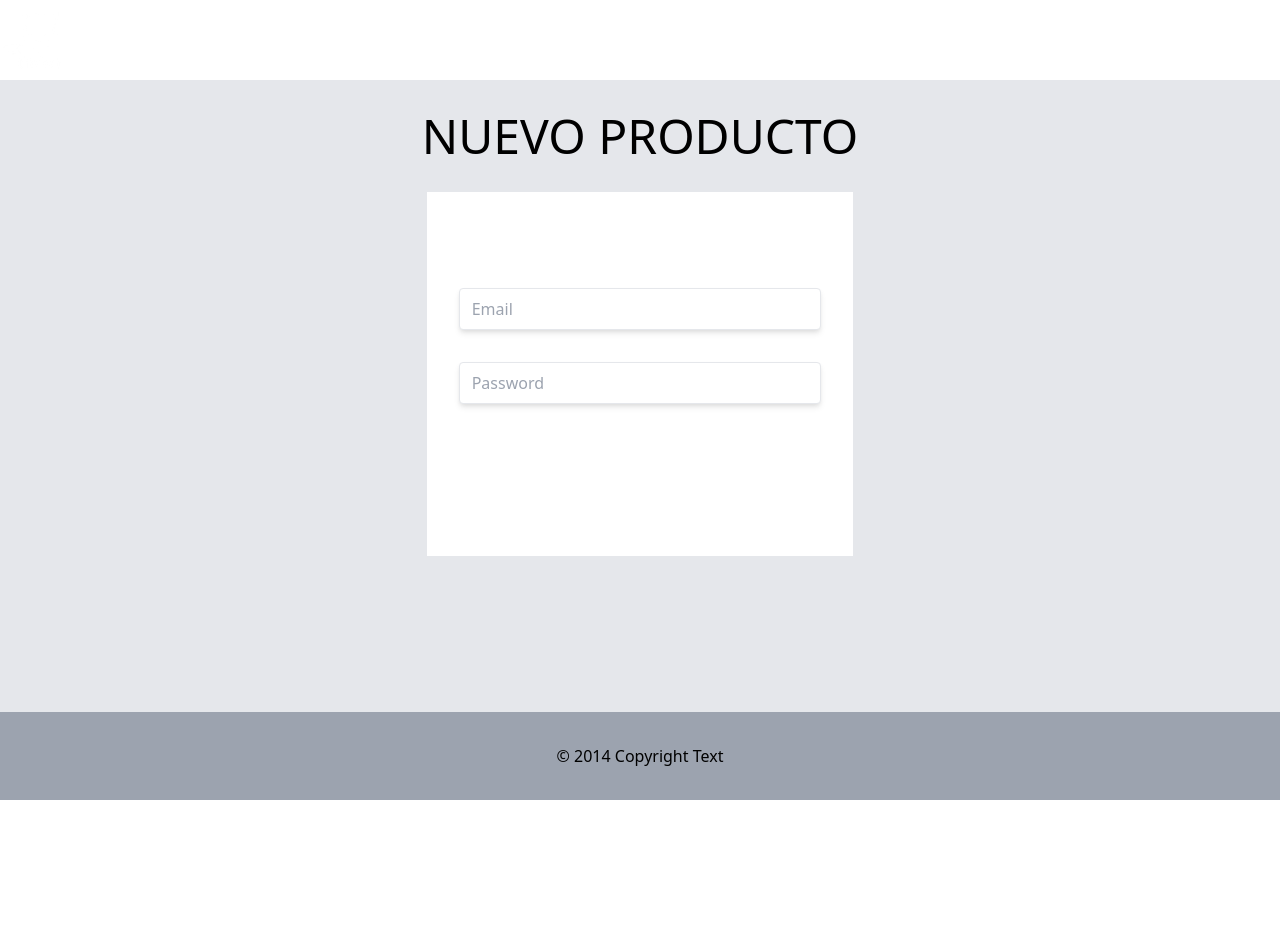
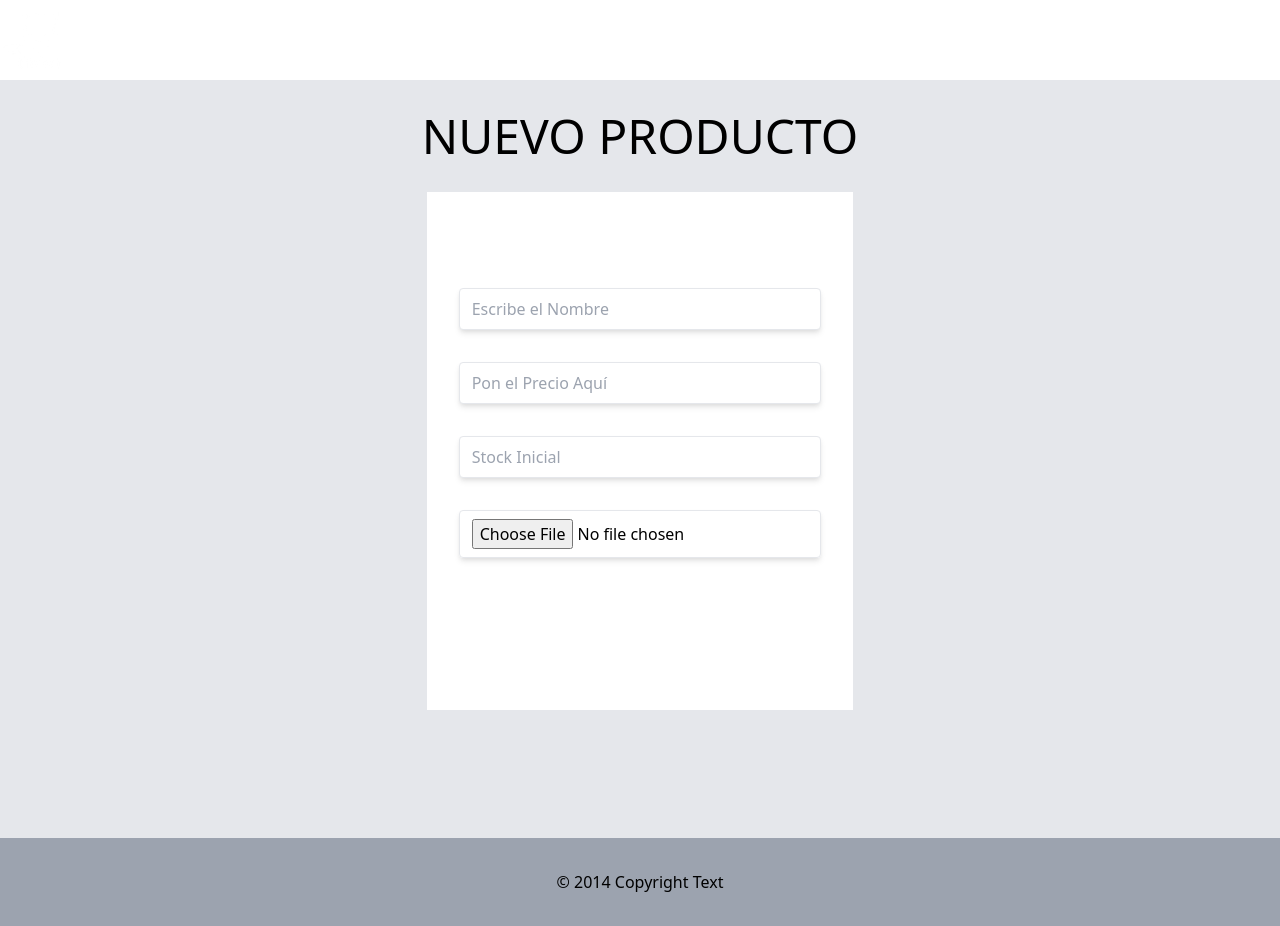
Before and after one commit to chavilla/distribuidora-fronted, a Next.js app: page /nuevoProducto in a window 1280 px wide. Before the commit the page ends 800 px from the top, so only its background shows below. Built offline with nearby package versions, Linux system fonts and the light colour scheme; no server answers.

Commit message:
Se programa la subida de imagenes

```diff
--- a/components/Producto.js
+++ b/components/Producto.js
@@ -16,8 +16,9 @@ const Producto = ({ producto }) => {
 
   return (
       <div className="bg-white shadow-lg pb-6 mb-10">
-        <div className="">
+        <div className="border w-full">
           <img
+            className="w:11/12"
             src={`${process.env.backend}/api/products/getImage/${image}`}
             alt={`Imagen ${name}`}
           ></img>
--- a/context/productos/productoReducer.js
+++ b/context/productos/productoReducer.js
@@ -1,6 +1,7 @@
 import {
     OBTENER_PRODUCTOS,
-    AGREGAR_PRODUCTO_CARRITO
+    AGREGAR_PRODUCTO_CARRITO,
+    ESTABLECER_IMAGEN
 } from '../../types/';
 
 export default (state,action)=>{
@@ -15,6 +16,11 @@ export default (state,action)=>{
                 ...state,
                 productos: state.productos.map(producto=> producto.id === action.payload.id ? action.payload : producto ),
             }
+        case ESTABLECER_IMAGEN:
+            return{
+                ...state,
+                imagen:action.payload
+            }
         default:{
             return state;
         }
--- a/context/productos/productoState.js
+++ b/context/productos/productoState.js
@@ -1,13 +1,15 @@
 import { useReducer } from "react";
 import productoContext from "./productoContext";
 import productoReducer from "./productoReducer";
-import { OBTENER_PRODUCTOS, AGREGAR_PRODUCTO_CARRITO } from "../../types/";
+import { OBTENER_PRODUCTOS, AGREGAR_PRODUCTO_CARRITO, ESTABLECER_IMAGEN } from "../../types/";
 import clienteAxios from '../../config/axios';
+import { uploadImage } from "../../helper/uploadImage";
 
 const productoState = ({ children }) => {
   const initialState = {
     productos: [],
-    agregado: false
+    agregado: false,
+    imagen:null
   };
   const [state, dispatch] = useReducer(productoReducer, initialState);
 
@@ -22,6 +24,24 @@ const productoState = ({ children }) => {
       console.log(error);
     }
   };
+
+  const guardarProducto=async (producto)=>{
+    try {
+      const respuesta=await clienteAxios.post('api/products', producto);
+      const id=respuesta.data.productStored.id;
+      const upload=await uploadImage(`${process.env.backend}/api/products/image/${id}`,state.imagen,'image');
+      console.log(upload);
+    } catch (error) {
+      console.log(error);
+    }
+  }
+
+  const establecerImagen=(imagen)=>{
+    dispatch({
+      type:ESTABLECER_IMAGEN,
+      payload:imagen
+    })
+  }
 
   const añadirProductoCarrito =async (producto) => {
     const respuesta=await clienteAxios.put(`/api/products/${producto.id}`);
@@ -41,9 +61,12 @@ const productoState = ({ children }) => {
     <productoContext.Provider
       value={{
         productos: state.productos,
+        imagen:state.imagen,
         agregado: state.agregado,
         obtenerProductos,
         añadirProductoCarrito,
+        guardarProducto,
+        establecerImagen
       }}
     >
       {children}
--- /dev/null
+++ b/helper/uploadImage.js
@@ -0,0 +1,23 @@
+export  const uploadImage=(url, files, name)=>{
+    return new Promise((resolve,reject)=>{
+        var formData=new FormData();
+        var xhr=new XMLHttpRequest();
+
+        for (let index = 0; index < files.length; index++) {
+            formData.append(name,files[index],files[index].name);
+        }
+
+        xhr.onreadystatechange=()=>{
+            if (xhr.readyState==4){
+                if (xhr.status==200){
+                    resolve(JSON.parse(xhr.response));
+                }
+                else{
+                    reject(xhr.response);
+                }
+            }
+        }
+        xhr.open('POST', url,true);
+        xhr.send(formData);
+    })
+}
--- a/pages/nuevoProducto.js
+++ b/pages/nuevoProducto.js
@@ -1,14 +1,37 @@
-import React, { useEffect, useContext } from "react";
+import React, { useContext, useState } from "react";
 import Layout from "../components/layout/Layout";
 import UsuarioContext from "../context/usuario/usuarioContext";
+import ProductoContext from "../context/productos/productoContext";
 import { useRouter } from "next/router";
+import { useFormik } from "formik";
+import * as Yup from "yup";
 
 const NuevoProducto = () => {
 
 //Zona de leer context o hooks
 const { autenticado } = useContext(UsuarioContext);
+const { establecerImagen, guardarProducto }=useContext(ProductoContext);
 const router=useRouter();
 
+//formik para validacion del formulario
+const formik = useFormik({
+  initialValues: {
+    name: "",
+    price: "",
+    stock: ""
+  },
+
+  validationSchema: Yup.object({
+    name: Yup.string().required("El nombre es campo requerido"),
+    price: Yup.number().min(1,"El precio debe ser mayor a 1").required("El precio es un campo requerido"),
+    stock: Yup.number().min(1, "El stock debe ser mínimo 1").required("El stock es un campo requerido")
+  }),
+
+  onSubmit: (values,{resetForm}) => {
+    guardarProducto(values);
+    resetForm({values:''});
+  },
+});
 
   return (
     <Layout>
@@ -18,27 +41,67 @@ const router=useRouter();
         </h3>
       </div>
       <div className="">
-        <form className="bg-white w-11/12 mx-auto py-6 px-5 mb-12 sm:w-9/12 md:w-1/2 lg:w-1/3 lg:mx-auto lg:py-16 lg:px-8 lg:mb-32">
-            <div className=''>
+        <form className="bg-white w-11/12 mx-auto py-6 px-5 mb-12 sm:w-9/12 md:w-1/2 lg:w-1/3 lg:mx-auto lg:py-16 lg:px-8 lg:mb-32" onSubmit={formik.handleSubmit} encType="multipart/form-data">
+            <div className='field'>
               <input
-            placeholder="Email"
+                placeholder="Escribe el Nombre"
                 type="text"
                 className="border py-2 px-3 mx-auto mt-8 my w-full rounded shadow-md"
-            name="email"
+                name="name"
+                value={formik.values.name}
+                onChange={formik.handleChange}
+                onBlur={formik.handleBlur}
               ></input>
-
+               {formik.touched.name && formik.errors.name ? (
+                  <div className="alert bg-red-400 text-white py-2 text-center my-2">
+                    <p>{formik.errors.name}</p>
+                  </div>
+                ) : null}
               <input
-            type="password"
-            placeholder="Password"
+                placeholder="Pon el Precio Aquí"
+                type="number"
                 className="border py-2 px-3 mx-auto mt-8 my w-full rounded shadow-md"
-            name="password"
+                name="price"
+                value={formik.values.price}
+                onChange={formik.handleChange}
+                onBlur={formik.handleBlur}
               ></input>
-
+               {formik.touched.price && formik.errors.price ? (
+                  <div className="alert bg-red-400 text-white py-2 text-center my-2">
+                    <p>{formik.errors.price}</p>
+                  </div>
+                ) : null}
+            </div>
+            <div className="field">
+              <input
+                type="number"
+                placeholder="Stock Inicial"
+                className="border py-2 px-3 mx-auto mt-8 my w-full rounded shadow-md"
+                name="stock"
+                value={formik.values.stock}
+              onChange={formik.handleChange}
+              onBlur={formik.handleBlur}
+              ></input>
+              {formik.touched.stock && formik.errors.stock ? (
+                  <div className="alert bg-red-400 text-white py-2 text-center my-2">
+                    <p>{formik.errors.stock}</p>
+                  </div>
+                ) : null}
+                 <input
+                type="file"
+                placeholder="Subir Imagen"
+                className="border py-2 px-3 mx-auto mt-8 my w-full rounded shadow-md"
+                name="file"
+                type="file"
+                onChange={e=>establecerImagen(e.target.files)}
+              ></input>
+            </div>
+            <div className="">
             <button
                 type="submit"
                 className="w-full mt-10 py-3 bg-orange-500 text-white"
               >
-            Iniciar Sesión
+                Crear Producto
               </button>
             </div>
         </form>
--- a/pages/registro.js
+++ b/pages/registro.js
@@ -2,7 +2,6 @@ import React, { useContext } from "react";
 import { css } from "@emotion/core";
 import Layout from "../components/layout/Layout";
 import UsuarioContext from "../context/usuario/usuarioContext";
-import { Formulario, Campo, Boton } from "../components/ui/Formulario";
 import { useFormik } from "formik";
 import * as Yup from "yup";
 
--- a/types/index.js
+++ b/types/index.js
@@ -1,4 +1,5 @@
 export const OBTENER_PRODUCTOS='OBTENER_PRODUCTOS';
+export const ESTABLECER_IMAGEN='ESTABLECER_IMAGEN';
 
 //Carrito
 export const AGREGAR_PRODUCTO_CARRITO='AGREGAR_PRODUCTO_CARRITO';
```
Lines whose indentation alone changed are shown as unchanged.
